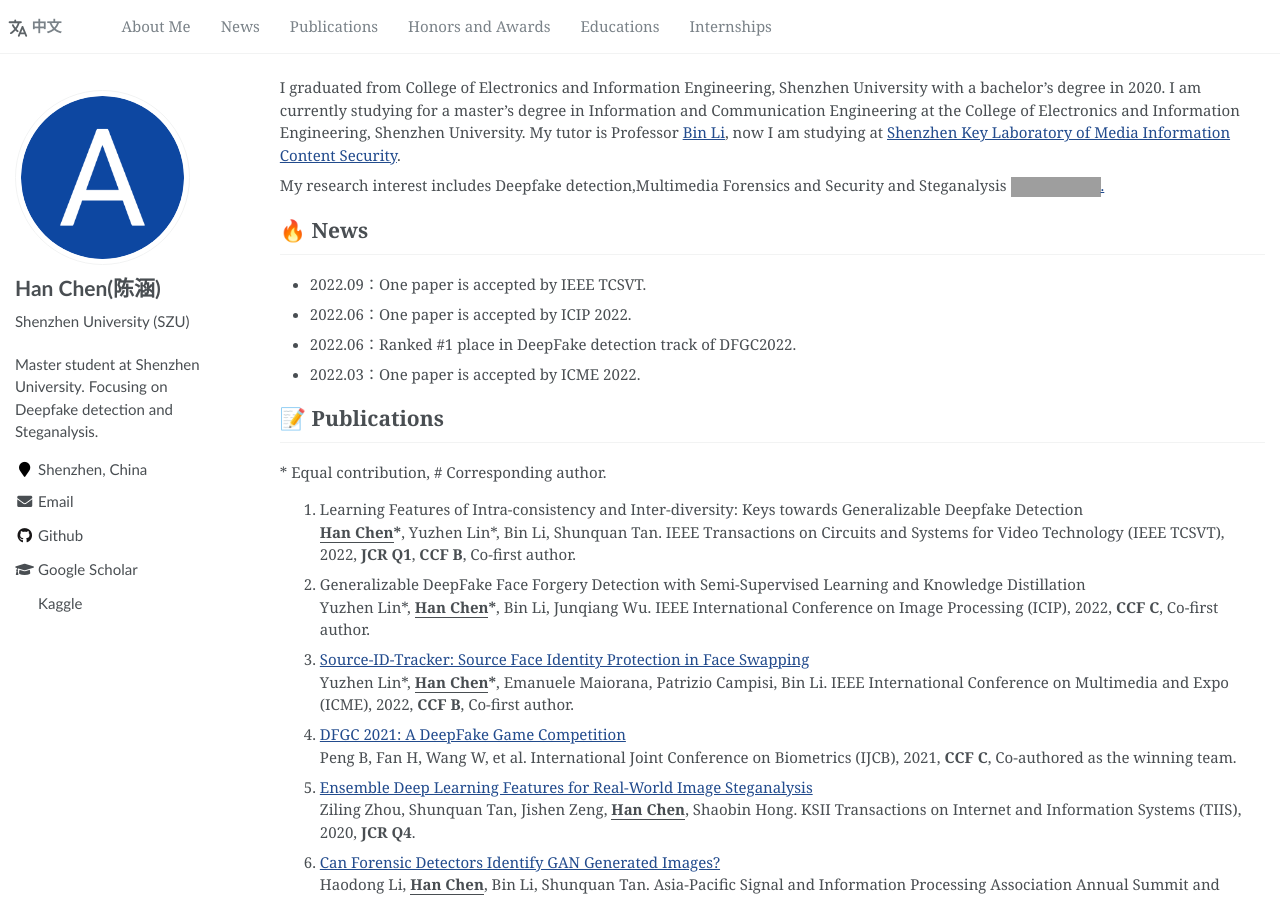
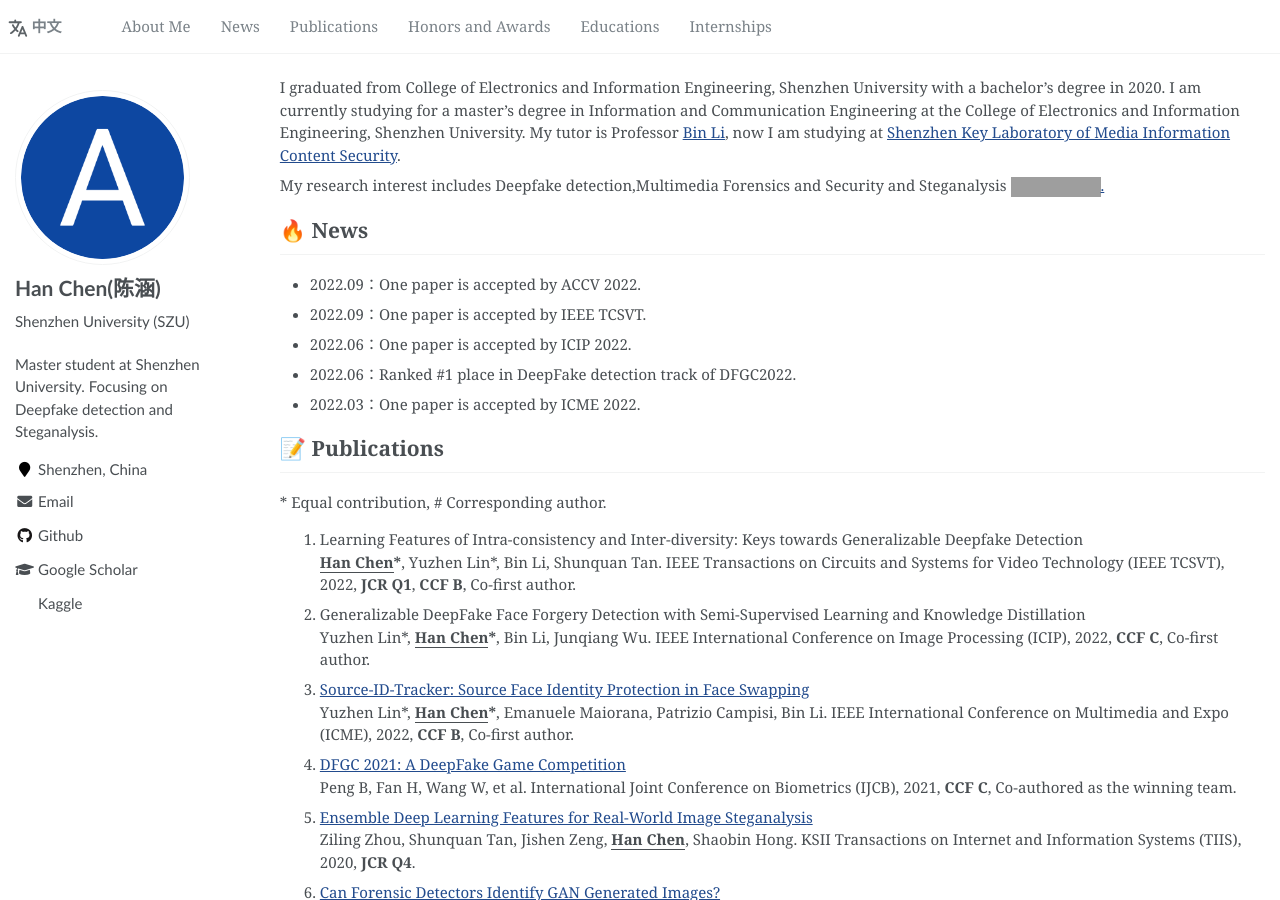
Before and after one commit to chenhanch/chenhanch.github.io, a Jekyll site: the page built from _pages/about.md, in a window 1280 px wide and 900 px high. Built offline with Jekyll 4.4.1, drawn with Linux system fonts in a browser that asks for light colours; grey boxes are pictures that could not be loaded.

Commit message:
update 20220917

```diff
--- a/_pages/about.md
+++ b/_pages/about.md
@@ -18,6 +18,7 @@ My research interest includes Deepfake detection,Multimedia Forensics and Securi
 
 <span class='anchor' id='-news'></span>
 
+* 2022.09：One paper is accepted by ACCV 2022.
 * 2022.09：One paper is accepted by IEEE TCSVT.
 * 2022.06：One paper is accepted by ICIP 2022.
 * 2022.06：Ranked #1 place in DeepFake detection track of DFGC2022.
```
